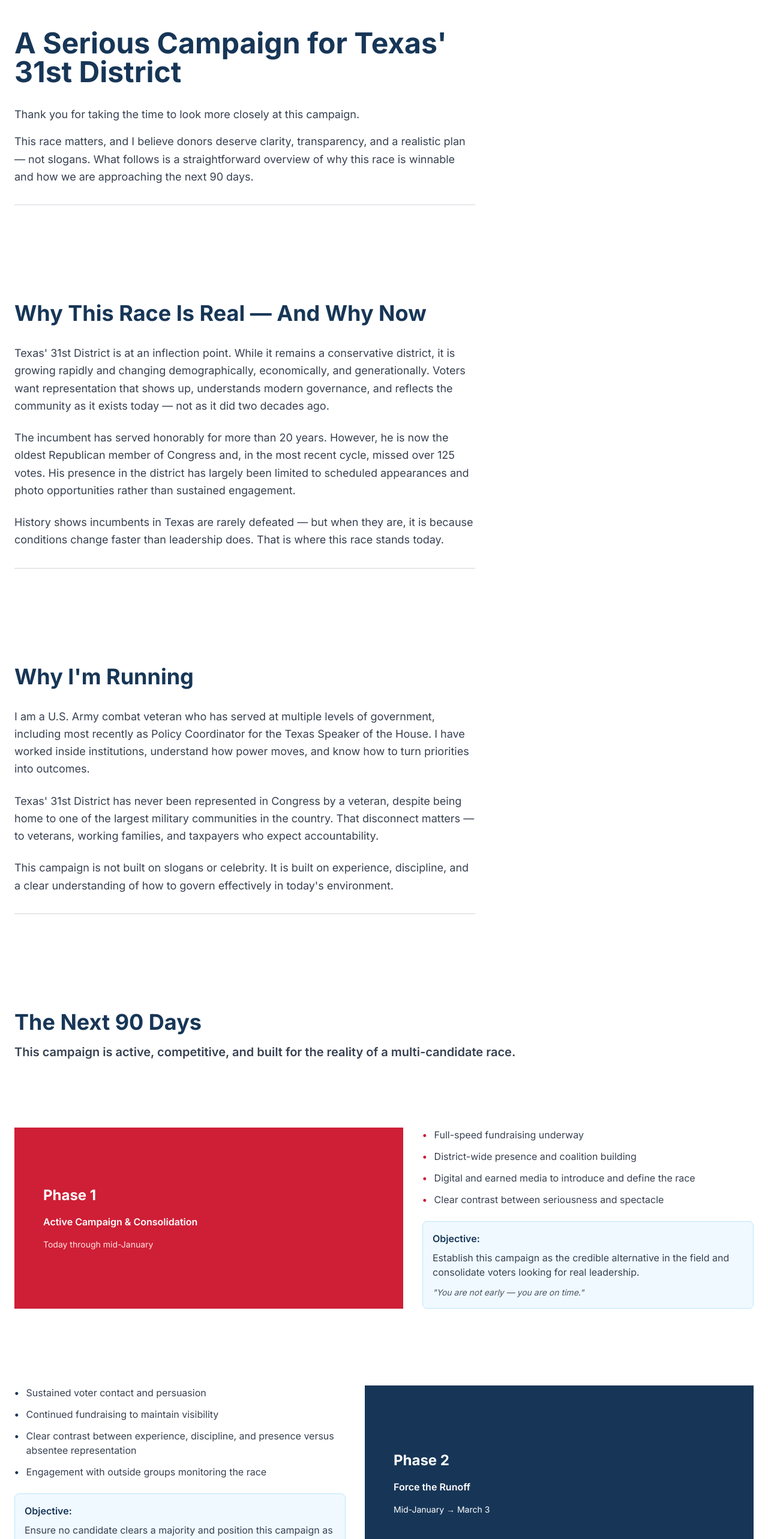
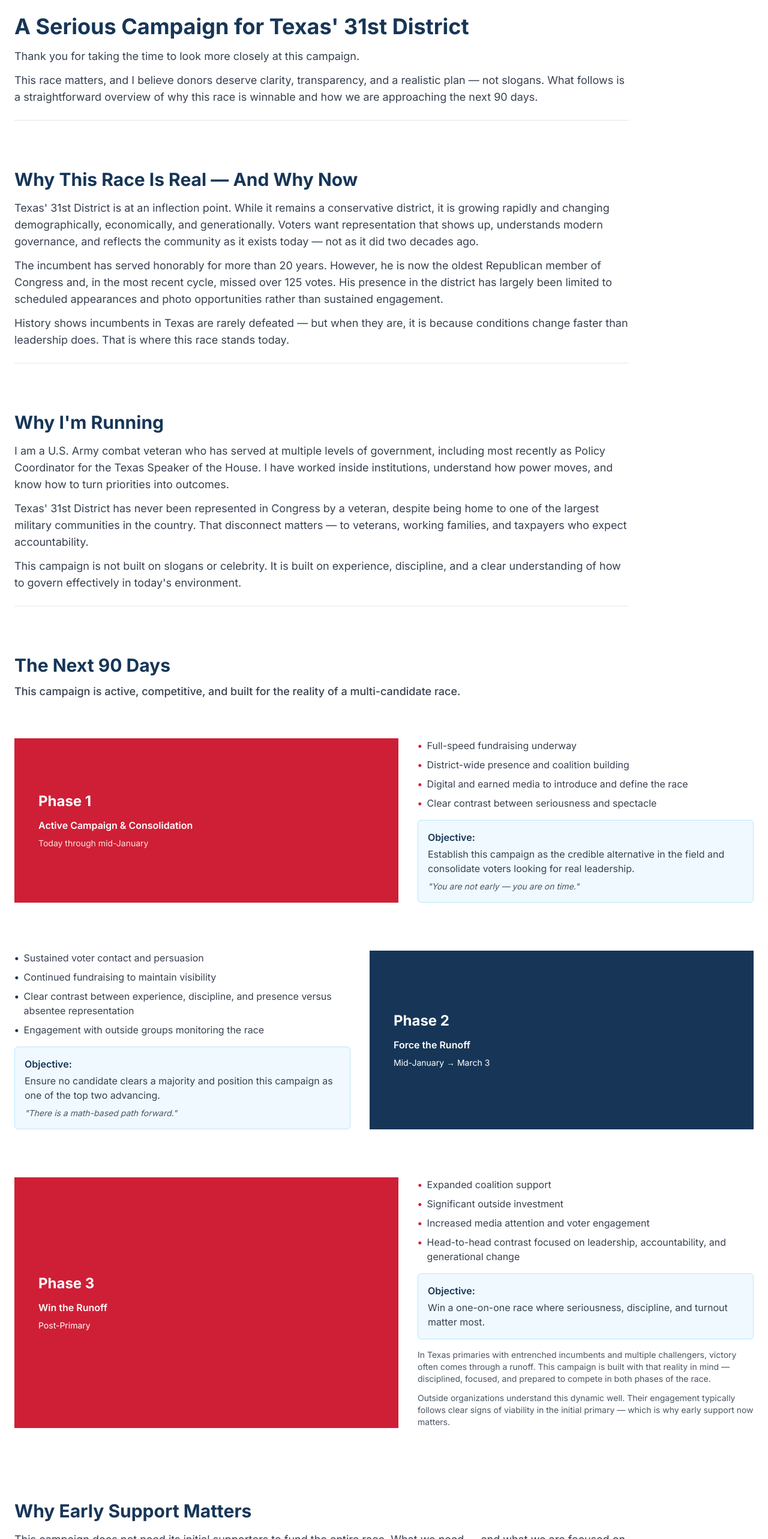
Before and after one commit to AMayLolo/elvisforcongress, a Next.js app: page /briefing in a window 1280 px wide. Shown: the part 200-2766 px from the top of the page at 60% size. Built offline with nearby package versions, Linux system fonts and the light colour scheme; no server answers.

Commit message:
Briefing page: full-width layout, tighter spacing, campaign colors

```diff
--- a/src/app/briefing/page.tsx
+++ b/src/app/briefing/page.tsx
@@ -7,29 +7,34 @@ export const metadata = {
 export default function BriefingPage() {
   return (
     <div className="bg-white dark:bg-gray-950">
-      {/* Section 1: Opening */}
-      <section className="max-w-7xl mx-auto px-6 py-12 sm:py-16">
-        <div className="max-w-3xl">
-          <h1 className="text-4xl sm:text-5xl font-bold text-campaign-blue dark:text-white mb-8">
+      {/* Section 1: Opening (full-width, tighter spacing) */}
+      <section className="w-full px-4 sm:px-6 py-8 sm:py-10">
+        <div className="mx-auto max-w-7xl">
+          <div className="max-w-5xl">
+            <h1 className="text-3xl sm:text-4xl font-bold text-campaign-blue dark:text-white mb-4">
               A Serious Campaign for Texas' 31st District
             </h1>
-          <p className="text-lg text-gray-700 dark:text-gray-300 leading-relaxed mb-4">
+            <div className="space-y-3">
+              <p className="text-base sm:text-lg text-gray-700 dark:text-gray-300">
                 Thank you for taking the time to look more closely at this campaign.
               </p>
-          <p className="text-lg text-gray-700 dark:text-gray-300 leading-relaxed">
+              <p className="text-base sm:text-lg text-gray-700 dark:text-gray-300">
                 This race matters, and I believe donors deserve clarity, transparency, and a realistic plan — not slogans. What follows is a straightforward overview of why this race is winnable and how we are approaching the next 90 days.
               </p>
-          <div className="mt-8 border-t border-gray-300 dark:border-gray-700 pt-8" />
+            </div>
+            <div className="mt-6 border-t border-gray-200 dark:border-gray-800" />
+          </div>
         </div>
       </section>
 
-      {/* Section 2: Why This Race Is Real */}
-      <section className="max-w-7xl mx-auto px-6 py-12 sm:py-16">
-        <div className="max-w-3xl">
-          <h2 className="text-3xl sm:text-4xl font-bold text-campaign-blue dark:text-white mb-8">
+      {/* Section 2: Why This Race Is Real (full-width, tighter spacing) */}
+      <section className="w-full px-4 sm:px-6 py-8 sm:py-10">
+        <div className="mx-auto max-w-7xl">
+          <div className="max-w-5xl">
+            <h2 className="text-2xl sm:text-3xl font-bold text-campaign-blue dark:text-white mb-4">
               Why This Race Is Real — And Why Now
             </h2>
-          <div className="space-y-6 text-lg text-gray-700 dark:text-gray-300 leading-relaxed">
+            <div className="space-y-3 text-base sm:text-lg text-gray-700 dark:text-gray-300">
               <p>
                 Texas' 31st District is at an inflection point. While it remains a conservative district, it is growing rapidly and changing demographically, economically, and generationally. Voters want representation that shows up, understands modern governance, and reflects the community as it exists today — not as it did two decades ago.
               </p>
@@ -40,17 +45,19 @@ export default function BriefingPage() {
                 History shows incumbents in Texas are rarely defeated — but when they are, it is because conditions change faster than leadership does. That is where this race stands today.
               </p>
             </div>
-          <div className="mt-8 border-t border-gray-300 dark:border-gray-700 pt-8" />
+            <div className="mt-6 border-t border-gray-200 dark:border-gray-800" />
+          </div>
         </div>
       </section>
 
-      {/* Section 3: Why I'm Running */}
-      <section className="max-w-7xl mx-auto px-6 py-12 sm:py-16">
-        <div className="max-w-3xl">
-          <h2 className="text-3xl sm:text-4xl font-bold text-campaign-blue dark:text-white mb-8">
+      {/* Section 3: Why I'm Running (full-width, tighter spacing) */}
+      <section className="w-full px-4 sm:px-6 py-8 sm:py-10">
+        <div className="mx-auto max-w-7xl">
+          <div className="max-w-5xl">
+            <h2 className="text-2xl sm:text-3xl font-bold text-campaign-blue dark:text-white mb-4">
               Why I'm Running
             </h2>
-          <div className="space-y-6 text-lg text-gray-700 dark:text-gray-300 leading-relaxed">
+            <div className="space-y-3 text-base sm:text-lg text-gray-700 dark:text-gray-300">
               <p>
                 I am a U.S. Army combat veteran who has served at multiple levels of government, including most recently as Policy Coordinator for the Texas Speaker of the House. I have worked inside institutions, understand how power moves, and know how to turn priorities into outcomes.
               </p>
@@ -61,54 +68,55 @@ export default function BriefingPage() {
                 This campaign is not built on slogans or celebrity. It is built on experience, discipline, and a clear understanding of how to govern effectively in today's environment.
               </p>
             </div>
-          <div className="mt-8 border-t border-gray-300 dark:border-gray-700 pt-8" />
+            <div className="mt-6 border-t border-gray-200 dark:border-gray-800" />
+          </div>
         </div>
       </section>
 
-      {/* Section 4: The 90-Day Plan */}
-      <section className="py-12 sm:py-16">
-        <div className="max-w-7xl mx-auto px-6 mb-0">
-          <h2 className="text-3xl sm:text-4xl font-bold text-campaign-blue dark:text-white mb-4">
+      {/* Section 4: The 90-Day Plan (color blocks already full-width, spacing tightened) */}
+      <section className="w-full py-8 sm:py-10">
+        <div className="mx-auto max-w-7xl px-4 sm:px-6 mb-0">
+          <h2 className="text-2xl sm:text-3xl font-bold text-campaign-blue dark:text-white mb-3">
             The Next 90 Days
           </h2>
-          <p className="text-xl font-semibold text-gray-700 dark:text-gray-300 mb-12">
+          <p className="text-base sm:text-lg font-medium text-gray-700 dark:text-gray-300 mb-6">
             This campaign is active, competitive, and built for the reality of a multi-candidate race.
           </p>
         </div>
 
-        {/* Phase 1 - Red left, Text right */}
+        {/* Phase 1 */}
         <div className="w-full bg-white dark:bg-gray-950">
-          <div className="max-w-7xl mx-auto px-6 py-12 sm:py-16 flex flex-col lg:flex-row items-stretch gap-0 lg:gap-8">
-            <div className="flex-1 bg-campaign-red dark:bg-campaign-red-dark p-8 sm:p-12 lg:rounded-none flex flex-col justify-center order-2 lg:order-1">
-              <h3 className="text-2xl font-bold text-white mb-4">Phase 1</h3>
-              <p className="text-white font-semibold mb-4">Active Campaign & Consolidation</p>
-              <p className="text-red-100 text-sm">Today through mid-January</p>
+          <div className="mx-auto max-w-7xl px-4 sm:px-6 py-8 sm:py-10 flex flex-col lg:flex-row items-stretch gap-6 lg:gap-8">
+            <div className="flex-1 bg-campaign-red dark:bg-campaign-red-dark p-6 sm:p-10 flex flex-col justify-center order-2 lg:order-1">
+              <h3 className="text-xl sm:text-2xl font-bold text-white mb-3">Phase 1</h3>
+              <p className="text-white font-semibold mb-2">Active Campaign & Consolidation</p>
+              <p className="text-red-100 text-xs sm:text-sm">Today through mid-January</p>
             </div>
             <div className="flex-1 order-1 lg:order-2">
-              <ul className="space-y-3 text-gray-700 dark:text-gray-300">
+              <ul className="space-y-2 text-gray-700 dark:text-gray-300">
                 <li className="flex items-start">
-                  <span className="text-campaign-red dark:text-campaign-red-dark font-bold mr-3">•</span>
+                  <span className="text-campaign-red dark:text-campaign-red-dark font-bold mr-2">•</span>
                   <span>Full-speed fundraising underway</span>
                 </li>
                 <li className="flex items-start">
-                  <span className="text-campaign-red dark:text-campaign-red-dark font-bold mr-3">•</span>
+                  <span className="text-campaign-red dark:text-campaign-red-dark font-bold mr-2">•</span>
                   <span>District-wide presence and coalition building</span>
                 </li>
                 <li className="flex items-start">
-                  <span className="text-campaign-red dark:text-campaign-red-dark font-bold mr-3">•</span>
+                  <span className="text-campaign-red dark:text-campaign-red-dark font-bold mr-2">•</span>
                   <span>Digital and earned media to introduce and define the race</span>
                 </li>
                 <li className="flex items-start">
-                  <span className="text-campaign-red dark:text-campaign-red-dark font-bold mr-3">•</span>
+                  <span className="text-campaign-red dark:text-campaign-red-dark font-bold mr-2">•</span>
                   <span>Clear contrast between seriousness and spectacle</span>
                 </li>
               </ul>
-              <div className="mt-6 p-4 bg-sky-50 dark:bg-gray-800 rounded-lg border border-sky-200 dark:border-gray-700">
-                <p className="font-semibold text-campaign-blue dark:text-campaign-blue mb-2">Objective:</p>
+              <div className="mt-4 p-4 bg-sky-50 dark:bg-gray-800 rounded-md border border-sky-200 dark:border-gray-700">
+                <p className="font-semibold text-campaign-blue dark:text-campaign-blue mb-1">Objective:</p>
                 <p className="text-gray-700 dark:text-gray-300">
                   Establish this campaign as the credible alternative in the field and consolidate voters looking for real leadership.
                 </p>
-                <p className="text-gray-600 dark:text-gray-400 italic text-sm mt-3">
+                <p className="text-gray-600 dark:text-gray-400 italic text-sm mt-2">
                   "You are not early — you are on time."
                 </p>
               </div>
@@ -116,83 +124,83 @@ export default function BriefingPage() {
           </div>
         </div>
 
-        {/* Phase 2 - Text left, Blue right */}
+        {/* Phase 2 */}
         <div className="w-full bg-white dark:bg-gray-950">
-          <div className="max-w-7xl mx-auto px-6 py-12 sm:py-16 flex flex-col lg:flex-row items-stretch gap-0 lg:gap-8">
+          <div className="mx-auto max-w-7xl px-4 sm:px-6 py-8 sm:py-10 flex flex-col lg:flex-row items-stretch gap-6 lg:gap-8">
             <div className="flex-1">
-              <ul className="space-y-3 text-gray-700 dark:text-gray-300">
+              <ul className="space-y-2 text-gray-700 dark:text-gray-300">
                 <li className="flex items-start">
-                  <span className="text-campaign-blue dark:text-campaign-blue font-bold mr-3">•</span>
+                  <span className="text-campaign-blue dark:text-campaign-blue font-bold mr-2">•</span>
                   <span>Sustained voter contact and persuasion</span>
                 </li>
                 <li className="flex items-start">
-                  <span className="text-campaign-blue dark:text-campaign-blue font-bold mr-3">•</span>
+                  <span className="text-campaign-blue dark:text-campaign-blue font-bold mr-2">•</span>
                   <span>Continued fundraising to maintain visibility</span>
                 </li>
                 <li className="flex items-start">
-                  <span className="text-campaign-blue dark:text-campaign-blue font-bold mr-3">•</span>
+                  <span className="text-campaign-blue dark:text-campaign-blue font-bold mr-2">•</span>
                   <span>Clear contrast between experience, discipline, and presence versus absentee representation</span>
                 </li>
                 <li className="flex items-start">
-                  <span className="text-campaign-blue dark:text-campaign-blue font-bold mr-3">•</span>
+                  <span className="text-campaign-blue dark:text-campaign-blue font-bold mr-2">•</span>
                   <span>Engagement with outside groups monitoring the race</span>
                 </li>
               </ul>
-              <div className="mt-6 p-4 bg-sky-50 dark:bg-gray-800 rounded-lg border border-sky-200 dark:border-gray-700">
-                <p className="font-semibold text-campaign-blue dark:text-campaign-blue mb-2">Objective:</p>
+              <div className="mt-4 p-4 bg-sky-50 dark:bg-gray-800 rounded-md border border-sky-200 dark:border-gray-700">
+                <p className="font-semibold text-campaign-blue dark:text-campaign-blue mb-1">Objective:</p>
                 <p className="text-gray-700 dark:text-gray-300">
                   Ensure no candidate clears a majority and position this campaign as one of the top two advancing.
                 </p>
-                <p className="text-gray-600 dark:text-gray-400 italic text-sm mt-3">
+                <p className="text-gray-600 dark:text-gray-400 italic text-sm mt-2">
                   "There is a math-based path forward."
                 </p>
               </div>
             </div>
-            <div className="flex-1 bg-campaign-blue dark:bg-campaign-blue-dark p-8 sm:p-12 lg:rounded-none flex flex-col justify-center">
-              <h3 className="text-2xl font-bold text-white mb-4">Phase 2</h3>
-              <p className="text-white font-semibold mb-4">Force the Runoff</p>
-              <p className="text-white text-sm">Mid-January → March 3</p>
+            <div className="flex-1 bg-campaign-blue dark:bg-campaign-blue-dark p-6 sm:p-10 flex flex-col justify-center">
+              <h3 className="text-xl sm:text-2xl font-bold text-white mb-3">Phase 2</h3>
+              <p className="text-white font-semibold mb-2">Force the Runoff</p>
+              <p className="text-white text-xs sm:text-sm">Mid-January → March 3</p>
             </div>
           </div>
         </div>
 
-        {/* Phase 3 - Red left, Text right */}
+        {/* Phase 3 */}
         <div className="w-full bg-white dark:bg-gray-950">
-          <div className="max-w-7xl mx-auto px-6 py-12 sm:py-16 flex flex-col lg:flex-row items-stretch gap-0 lg:gap-8">
-            <div className="flex-1 bg-campaign-red dark:bg-campaign-red-dark p-8 sm:p-12 lg:rounded-none flex flex-col justify-center order-2 lg:order-1">
-              <h3 className="text-2xl font-bold text-white mb-4">Phase 3</h3>
-              <p className="text-white font-semibold mb-4">Win the Runoff</p>
-              <p className="text-white text-sm">Post-Primary</p>
+          <div className="mx-auto max-w-7xl px-4 sm:px-6 py-8 sm:py-10 flex flex-col lg:flex-row items-stretch gap-6 lg:gap-8">
+            <div className="flex-1 bg-campaign-red dark:bg-campaign-red-dark p-6 sm:p-10 flex flex-col justify-center order-2 lg:order-1">
+              <h3 className="text-xl sm:text-2xl font-bold text-white mb-3">Phase 3</h3>
+              <p className="text-white font-semibold mb-2">Win the Runoff</p>
+              <p className="text-white text-xs sm:text-sm">Post-Primary</p>
             </div>
             <div className="flex-1 order-1 lg:order-2">
-              <ul className="space-y-3 text-gray-700 dark:text-gray-300">
+              <ul className="space-y-2 text-gray-700 dark:text-gray-300">
                 <li className="flex items-start">
-                  <span className="text-campaign-red dark:text-campaign-red-dark font-bold mr-3">•</span>
+                  <span className="text-campaign-red dark:text-campaign-red-dark font-bold mr-2">•</span>
                   <span>Expanded coalition support</span>
                 </li>
                 <li className="flex items-start">
-                  <span className="text-campaign-red dark:text-campaign-red-dark font-bold mr-3">•</span>
+                  <span className="text-campaign-red dark:text-campaign-red-dark font-bold mr-2">•</span>
                   <span>Significant outside investment</span>
                 </li>
                 <li className="flex items-start">
-                  <span className="text-campaign-red dark:text-campaign-red-dark font-bold mr-3">•</span>
+                  <span className="text-campaign-red dark:text-campaign-red-dark font-bold mr-2">•</span>
                   <span>Increased media attention and voter engagement</span>
                 </li>
                 <li className="flex items-start">
-                  <span className="text-campaign-red dark:text-campaign-red-dark font-bold mr-3">•</span>
+                  <span className="text-campaign-red dark:text-campaign-red-dark font-bold mr-2">•</span>
                   <span>Head-to-head contrast focused on leadership, accountability, and generational change</span>
                 </li>
               </ul>
-              <div className="mt-6 p-4 bg-sky-50 dark:bg-gray-800 rounded-lg border border-sky-200 dark:border-gray-700">
-                <p className="font-semibold text-campaign-blue dark:text-campaign-blue mb-2">Objective:</p>
+              <div className="mt-4 p-4 bg-sky-50 dark:bg-gray-800 rounded-md border border-sky-200 dark:border-gray-700">
+                <p className="font-semibold text-campaign-blue dark:text-campaign-blue mb-1">Objective:</p>
                 <p className="text-gray-700 dark:text-gray-300">
                   Win a one-on-one race where seriousness, discipline, and turnout matter most.
                 </p>
               </div>
-              <p className="text-gray-600 dark:text-gray-400 text-sm mt-6">
+              <p className="text-gray-600 dark:text-gray-400 text-sm mt-4">
                 In Texas primaries with entrenched incumbents and multiple challengers, victory often comes through a runoff. This campaign is built with that reality in mind — disciplined, focused, and prepared to compete in both phases of the race.
               </p>
-              <p className="text-gray-600 dark:text-gray-400 text-sm mt-4">
+              <p className="text-gray-600 dark:text-gray-400 text-sm mt-3">
                 Outside organizations understand this dynamic well. Their engagement typically follows clear signs of viability in the initial primary — which is why early support now matters.
               </p>
             </div>
@@ -200,40 +208,41 @@ export default function BriefingPage() {
         </div>
       </section>
 
-      {/* Section 5: Why Early Support Matters */}
-      <section className="max-w-7xl mx-auto px-6 py-12 sm:py-16">
-        <div className="max-w-3xl">
-          <h2 className="text-3xl sm:text-4xl font-bold text-campaign-blue dark:text-white mb-8">
+      {/* Section 5: Why Early Support Matters (full-width, tighter spacing) */}
+      <section className="w-full px-4 sm:px-6 py-8 sm:py-10">
+        <div className="mx-auto max-w-7xl">
+          <div className="max-w-5xl">
+            <h2 className="text-2xl sm:text-3xl font-bold text-campaign-blue dark:text-white mb-4">
               Why Early Support Matters
             </h2>
-          <div className="space-y-6 text-lg text-gray-700 dark:text-gray-300 leading-relaxed">
+            <div className="space-y-3 text-base sm:text-lg text-gray-700 dark:text-gray-300">
               <p>
                 This campaign does not need its initial supporters to fund the entire race. What we need — and what we are focused on — is raising enough early capital to demonstrate viability.
               </p>
               <p>
                 Outside organizations are watching this race closely. They want an alternative. But they will only engage once a campaign proves it can raise, organize, and compete.
               </p>
-            <p>
-              Early support unlocks that next level.
-            </p>
-            <p className="font-semibold text-campaign-blue dark:text-campaign-blue text-base">
+              <p>Early support unlocks that next level.</p>
+              <p className="font-semibold text-campaign-blue dark:text-campaign-blue text-sm sm:text-base">
                 "We are not asking you to carry this alone."
               </p>
             </div>
-          <div className="mt-8 border-t border-gray-300 dark:border-gray-700 pt-8" />
+            <div className="mt-6 border-t border-gray-200 dark:border-gray-800" />
+          </div>
         </div>
       </section>
 
-      {/* Section 6: The Ask */}
-      <section className="max-w-7xl mx-auto px-6 py-12 sm:py-16">
-        <div className="max-w-3xl">
-          <h2 className="text-3xl sm:text-4xl font-bold text-campaign-blue dark:text-white mb-8">
+      {/* Section 6: The Ask (full-width, tighter spacing) */}
+      <section className="w-full px-4 sm:px-6 py-8 sm:py-10">
+        <div className="mx-auto max-w-7xl">
+          <div className="max-w-5xl">
+            <h2 className="text-2xl sm:text-3xl font-bold text-campaign-blue dark:text-white mb-4">
               Support the Campaign
             </h2>
-          <p className="text-lg text-gray-700 dark:text-gray-300 leading-relaxed mb-8">
+            <p className="text-base sm:text-lg text-gray-700 dark:text-gray-300 mb-6">
               If you believe Texas' 31st District is ready for new leadership — and that this is the moment to make that change — I would be honored to earn your support.
             </p>
-          <div className="flex flex-col sm:flex-row gap-4 mb-8">
+            <div className="flex flex-col sm:flex-row gap-3 sm:gap-4 mb-6">
               <a
                 href="https://secure.winred.com/elvis-for-congress/donate-hd"
                 target="_blank"
@@ -257,16 +266,19 @@ export default function BriefingPage() {
                 Prefer to Talk First?
               </a>
             </div>
-          <div className="mt-8 border-t border-gray-300 dark:border-gray-700 pt-8" />
+            <div className="mt-6 border-t border-gray-200 dark:border-gray-800" />
+          </div>
         </div>
       </section>
 
-      {/* Section 7: Close */}
-      <section className="max-w-7xl mx-auto px-6 py-12 sm:py-16">
-        <div className="max-w-3xl">
-          <p className="text-lg text-gray-700 dark:text-gray-300 leading-relaxed">
+      {/* Section 7: Close (full-width, tighter spacing) */}
+      <section className="w-full px-4 sm:px-6 py-8 sm:py-10">
+        <div className="mx-auto max-w-7xl">
+          <div className="max-w-5xl">
+            <p className="text-base sm:text-lg text-gray-700 dark:text-gray-300">
               I appreciate you taking the time to review this briefing. Whether or not you choose to support the campaign financially, I value thoughtful conversations about how we can better serve this district.
             </p>
+          </div>
         </div>
       </section>
     </div>
```
Lines whose indentation alone changed are shown as unchanged.
